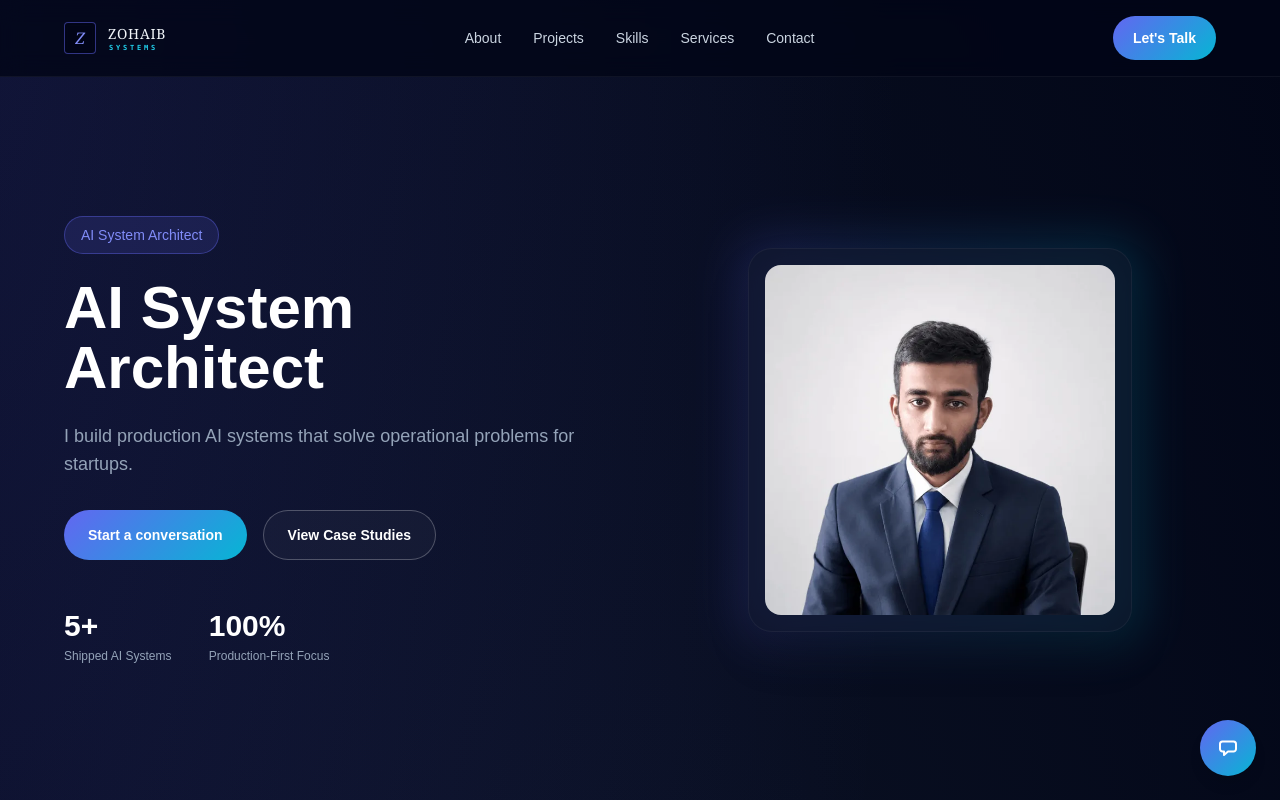
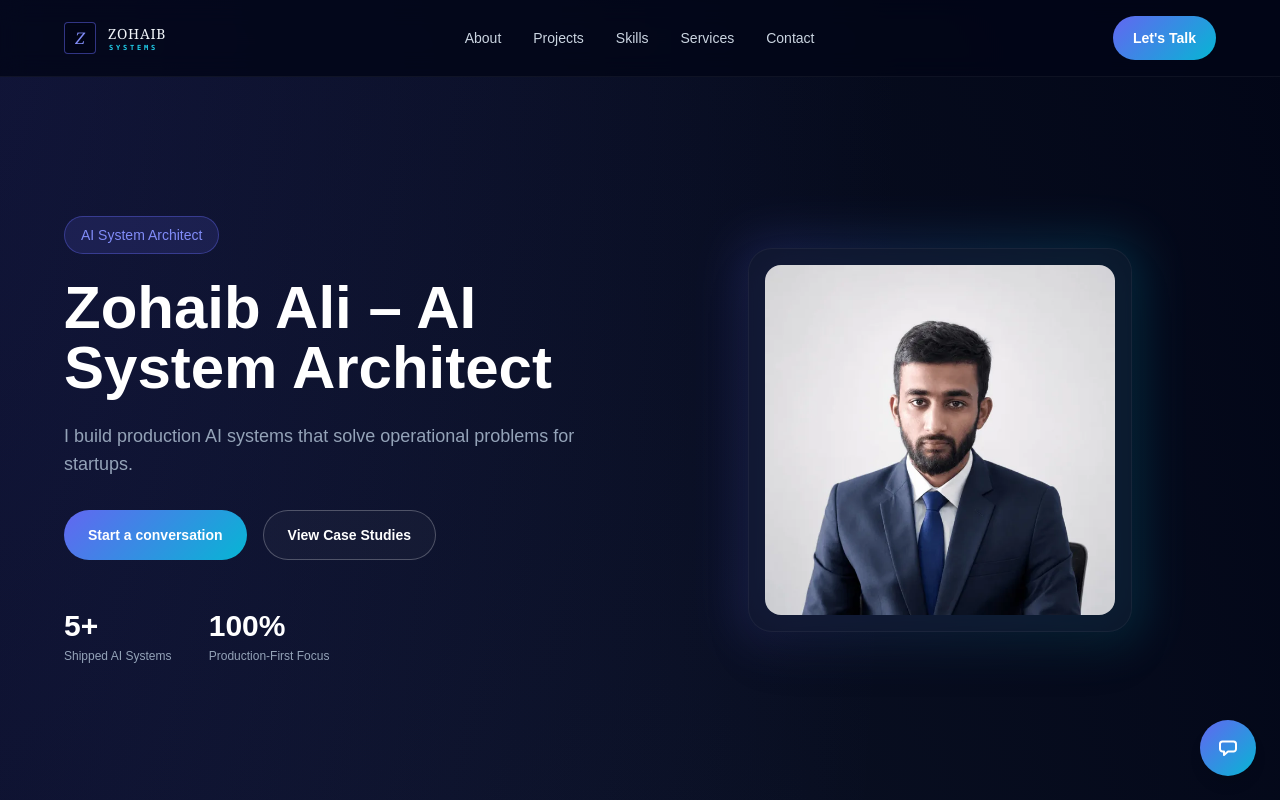
Before and after one commit to zohaib-systems/zohaib-portfolio, a React (Vite) app: page / in a window 1280 px wide. Shown: the top 800 px of the page. Built offline with nearby package versions, Linux system fonts and the light colour scheme.

Commit message:
Update hero title to include name 'Zohaib Ali'

```diff
--- a/src/components/Hero.jsx
+++ b/src/components/Hero.jsx
@@ -28,7 +28,7 @@ const Hero = () => {
             transition={{ duration: 0.5, delay: 0.1 }}
             className="text-3xl sm:text-4xl md:text-6xl font-bold text-white mb-6 leading-tight"
           >
-            AI System Architect
+           Zohaib Ali – AI System Architect
             <br />
             <span className="text-gradient"></span>
           </motion.h1>
```
